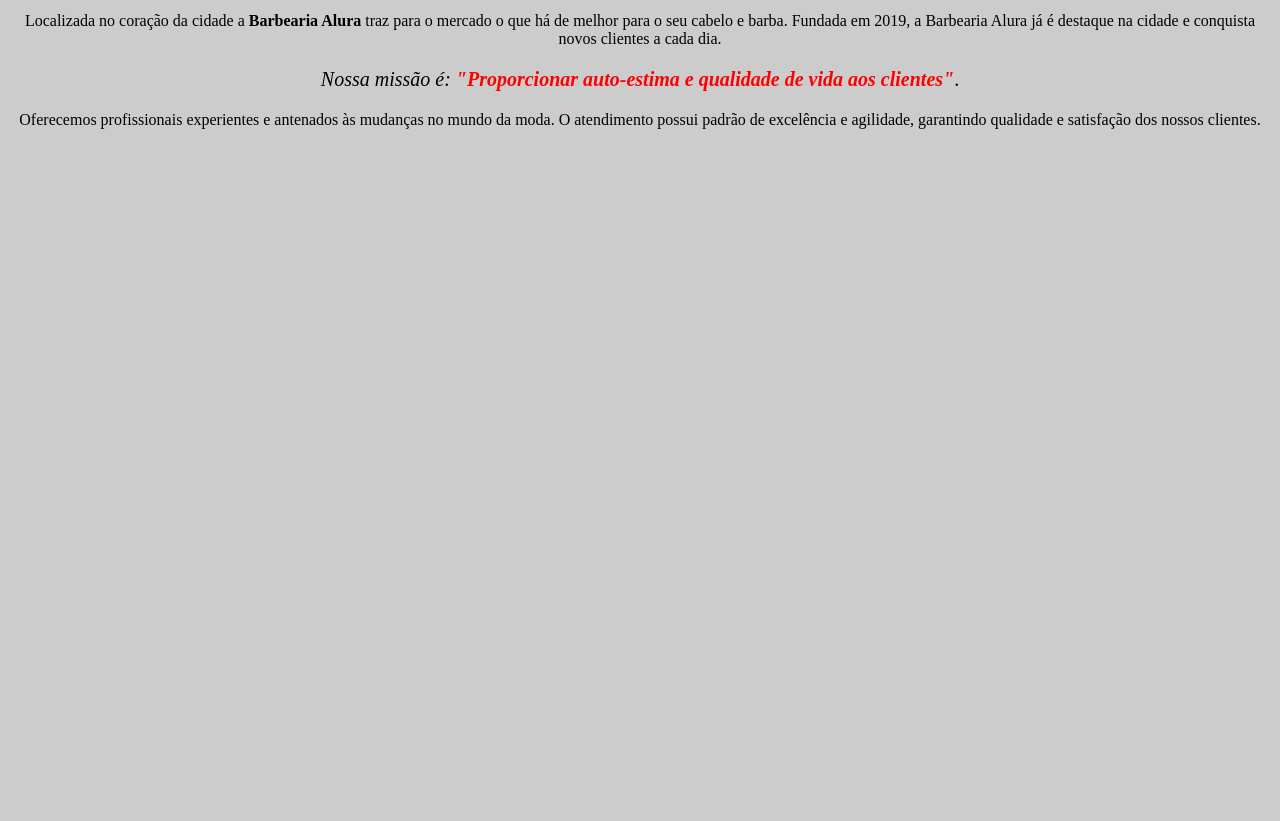
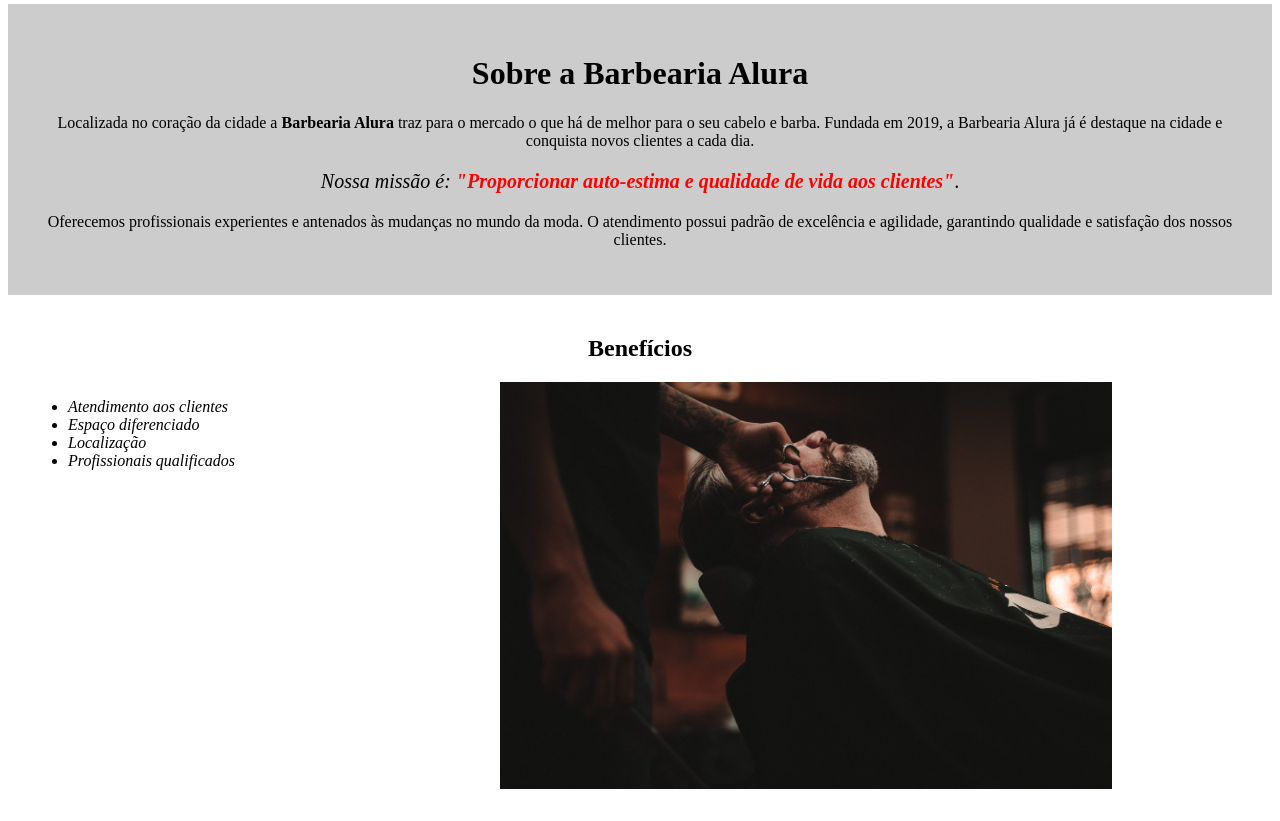
Before and after one commit to iasminaraujoc/barbearia-alura, a plain HTML site: page index.html in a window 1280 px wide. Shown: the part 554-1375 px from the top of the page. Before the commit the page ends 800 px from the top, so only its background shows below. Drawn offline with Linux system fonts and the light colour scheme.

Commit message:
adicionando nova seção e título

```diff
--- a/index.html
+++ b/index.html
@@ -10,15 +10,35 @@
     </head>
 
     <body>
+        <header>
+            <h1 class="titulo-principal">Barbearia Alura</h1>
+        </header>
         <img id="banner" src="banner.jpg">
+        <div class="principal">
 
-        <h1>Sobre a Barbearia Alura</h1>
+            <h1 class="titulo-centralizado">Sobre a Barbearia Alura</h1>
 
-        <p>Localizada no coração da cidade a <strong>Barbearia Alura</strong> traz para o mercado o que há de melhor para o seu cabelo e barba. Fundada em 2019, a Barbearia Alura já é destaque na cidade e conquista novos clientes a cada dia.</p>
+            <p>Localizada no coração da cidade a <strong>Barbearia Alura</strong> traz para o mercado o que há de melhor para o seu cabelo e barba. Fundada em 2019, a Barbearia Alura já é destaque na cidade e conquista novos clientes a cada dia.</p>
 
-        <p id = "missao"><em>Nossa missão é: <strong>"Proporcionar auto-estima e qualidade de vida aos clientes"</strong></em>.</p>
+            <p id = "missao"><em>Nossa missão é: <strong>"Proporcionar auto-estima e qualidade de vida aos clientes"</strong></em>.</p>
 
-        <p>Oferecemos profissionais experientes e antenados às mudanças no mundo da moda. O atendimento possui padrão de excelência e agilidade, garantindo qualidade e satisfação dos nossos clientes.</p>
+            <p>Oferecemos profissionais experientes e antenados às mudanças no mundo da moda. O atendimento possui padrão de excelência e agilidade, garantindo qualidade e satisfação dos nossos clientes.</p>
+        </div>
+
+        <div class="beneficios">
+            <h2 class="titulo-centralizado">Benefícios</h2>
+
+            <ul>
+                <li class="itens">Atendimento aos clientes</li>
+                <li class="itens">Espaço diferenciado</li>
+                <li class="itens">Localização</li>
+                <li class="itens">Profissionais qualificados</li>
+            </ul>
+
+            <img src="beneficios.jpg" class="imagem-beneficios">
+        </div>
+
+
     </body>
 
 </html>
--- a/style.css
+++ b/style.css
@@ -1,12 +1,21 @@
 body {
-    background: #CCCCCC
+
+}
+
+.titulo-principal {
+    padding-left: 20px;
 }
 
 #banner {
     width: 100%;
 }
 
-h1 {
+.principal{
+    background: #CCCCCC;
+    padding: 30px;
+}
+
+.titulo-centralizado {
     text-align:center
 }
 
@@ -21,3 +30,23 @@ p {
 em strong {
     color: red
 }
+
+.itens {
+    font-style: italic;
+}
+
+.beneficios {
+    background-color: #FFFFFF;
+    padding: 20px;
+}
+
+ul {
+    display: inline-block;
+    vertical-align: top;
+    width: 20%;
+    margin-right: 15%;
+}
+
+.imagem-beneficios {
+    width: 50%;
+}
```
Also changed, not shown: beneficios.jpg (added).
